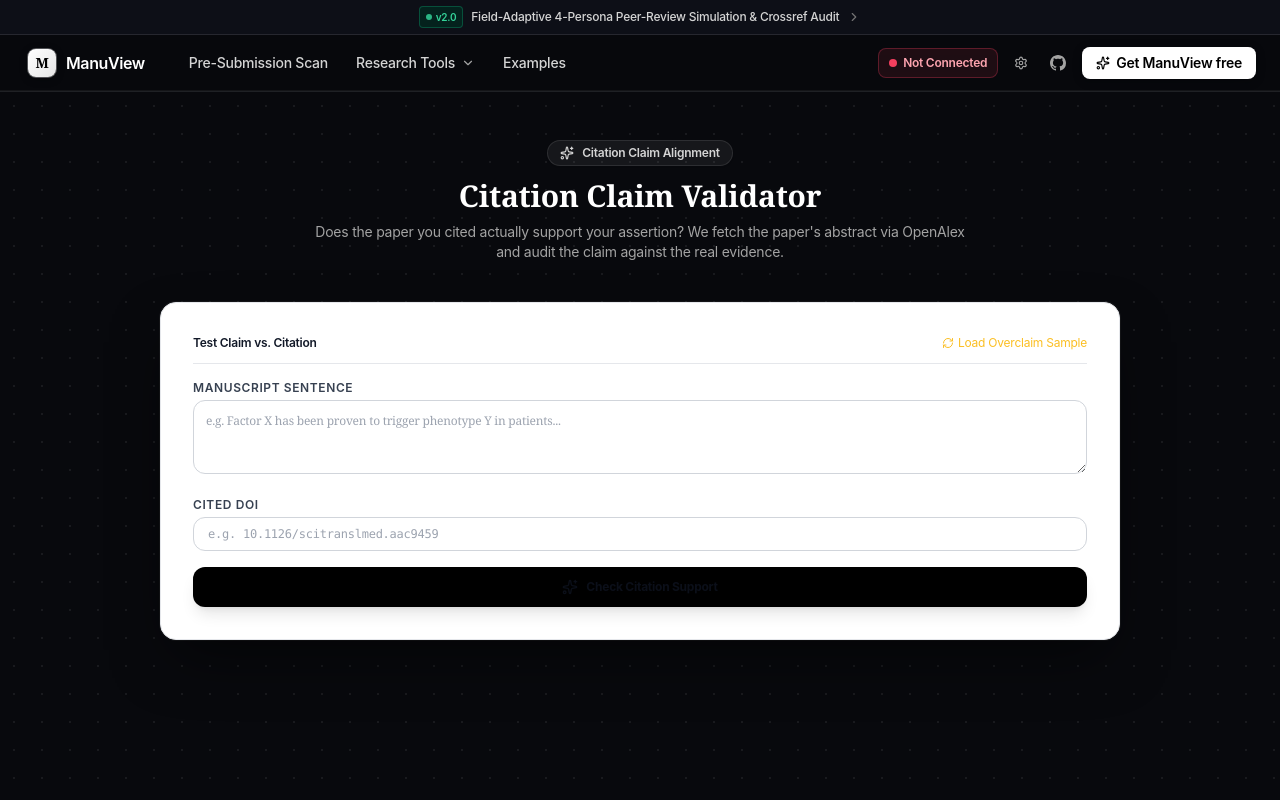
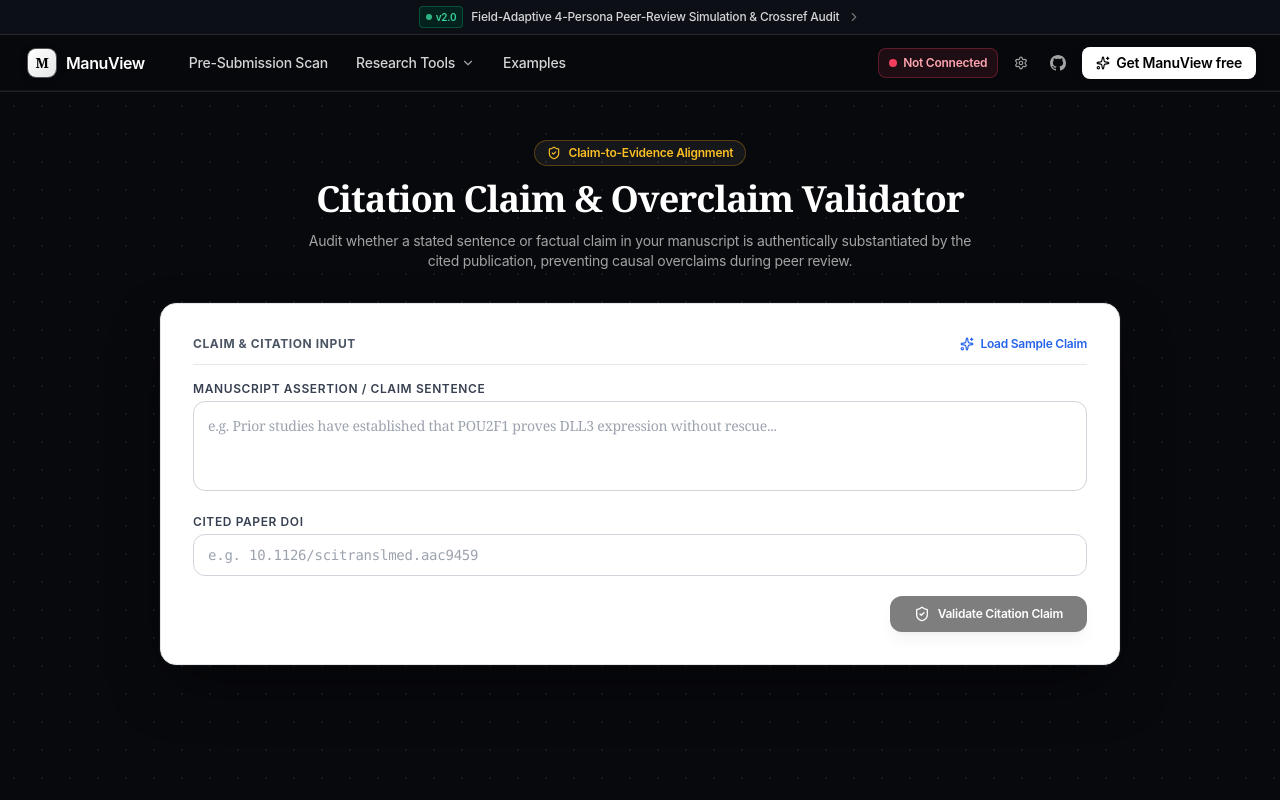
Before and after one commit to khatiwada-bishal/manuview, a Next.js app: page /tools/citation-claim in a window 1280 px wide. Shown: the top 800 px of the page. Built offline with nearby package versions, Linux system fonts and the light colour scheme; no server answers.

Commit message:
feat(tools): achieve 100% parity for Feature 6 Citation Claim & Overclaim Validator

```diff
--- a/src/app/tools/citation-claim/page.tsx
+++ b/src/app/tools/citation-claim/page.tsx
@@ -1,31 +1,43 @@
 "use client";
 
 import React, { useState } from "react";
-import { Sparkles, RefreshCw, AlertCircle, CheckCircle2, AlertTriangle, ArrowRight, ExternalLink } from "lucide-react";
+import {
+  ShieldCheck,
+  RefreshCw,
+  AlertTriangle,
+  CheckCircle2,
+  AlertCircle,
+  ExternalLink,
+  Sparkles,
+  BookOpen,
+  ArrowRight,
+  Info,
+} from "lucide-react";
 
 export default function CitationClaimPage() {
   const [sentence, setSentence] = useState("");
   const [doi, setDoi] = useState("");
   const [loading, setLoading] = useState(false);
   const [result, setResult] = useState<{
-    paperTitle?: string;
-    publicationYear?: number;
-    verdict: 'supported' | 'partially_supported' | 'not_supported' | 'unable_to_verify';
-    explanation?: string;
+    verdict: "supported" | "partially_supported" | "not_supported" | "unable_to_verify";
+    paperTitle: string;
+    explanation: string;
     suggestedRewrite?: string;
     details?: string;
   } | null>(null);
   const [error, setError] = useState<string | null>(null);
 
   const handleSample = () => {
-    setSentence("Targeting POU2F1 has been demonstrated in clinical trials to completely cure drug-resistant small cell lung cancer.");
+    setSentence(
+      "POU2F1 is the master regulator that definitively proves DLL3 expression drives universal chemoresistance across all clinical SCLC isolates."
+    );
     setDoi("10.1126/scitranslmed.aac9459");
   };
 
   const handleSubmit = async (e: React.FormEvent) => {
     e.preventDefault();
-    if (!sentence || !doi) {
-      setError("Please provide both the manuscript sentence and the cited DOI.");
+    if (!sentence.trim() || !doi.trim()) {
+      setError("Both the manuscript assertion and cited DOI are required.");
       return;
     }
 
@@ -49,7 +61,7 @@
       if (!res.ok) throw new Error(data.error);
       setResult(data);
     } catch (err: any) {
-      setError(err.message || "Failed to verify citation claim.");
+      setError(err.message || "Failed to validate citation claim.");
     } finally {
       setLoading(false);
     }
@@ -57,117 +69,150 @@
 
   return (
     <div className="min-h-screen bg-[#08090D] text-white py-12 aura-bg-gradient aura-grid-pattern">
-      <div className="mx-auto max-w-5xl px-4 sm:px-6 lg:px-8">
-        <div className="mb-10 text-center max-w-2xl mx-auto">
-          <div className="inline-flex items-center gap-2 px-3 py-1 rounded-full text-xs font-semibold bg-white/[0.06] text-neutral-300 border border-white/10 shadow-sm mb-3">
-            <Sparkles className="w-3.5 h-3.5" />
-            Citation Claim Alignment
+      <div className="mx-auto max-w-5xl px-4 sm:px-6 lg:px-8 space-y-8">
+        {/* Header */}
+        <div className="mb-8 text-center max-w-2xl mx-auto space-y-3">
+          <div className="inline-flex items-center gap-2 px-3 py-1 rounded-full text-xs font-semibold bg-white/[0.06] text-amber-400 border border-amber-500/30 shadow-xs">
+            <ShieldCheck className="w-3.5 h-3.5" />
+            <span>Claim-to-Evidence Alignment</span>
           </div>
-          <h1 className="text-3xl font-serif font-bold text-white mb-2">
-            Citation Claim Validator
+          <h1 className="text-3xl sm:text-4xl font-serif font-bold text-white tracking-tight">
+            Citation Claim &amp; Overclaim Validator
           </h1>
           <p className="text-neutral-400 text-xs sm:text-sm leading-relaxed">
-            Does the paper you cited actually support your assertion? We fetch the paper&apos;s abstract via OpenAlex and audit the claim against the real evidence.
+            Audit whether a stated sentence or factual claim in your manuscript is authentically substantiated by the cited publication, preventing causal overclaims during peer review.
           </p>
         </div>
 
-        <div className="aura-paper-sheet rounded-2xl p-6 sm:p-8 shadow-2xl mb-10 text-[#111827]">
+        {/* Input Form Card */}
+        <div className="aura-paper-sheet rounded-2xl p-6 sm:p-8 shadow-2xl text-[#111827]">
           <div className="flex items-center justify-between border-b border-[#E5E7EB] pb-3 mb-4">
-            <span className="text-xs font-semibold text-[#111827]">Test Claim vs. Citation</span>
+            <span className="text-xs font-bold uppercase tracking-wider text-[#4B5563]">
+              Claim &amp; Citation Input
+            </span>
             <button
               type="button"
               onClick={handleSample}
-              className="text-xs text-amber-400 hover:underline flex items-center gap-1"
+              className="text-xs font-semibold text-blue-600 hover:text-blue-700 hover:underline flex items-center gap-1.5 cursor-pointer"
             >
-              <RefreshCw className="w-3 h-3" /> Load Overclaim Sample
+              <Sparkles className="w-3.5 h-3.5" />
+              <span>Load Sample Claim</span>
             </button>
           </div>
 
           <form onSubmit={handleSubmit} className="space-y-4">
             <div>
               <label className="block text-xs font-semibold uppercase tracking-wider text-[#374151] mb-1">
-                Manuscript Sentence
+                Manuscript Assertion / Claim Sentence
               </label>
               <textarea
                 rows={3}
                 value={sentence}
                 onChange={(e) => setSentence(e.target.value)}
-                placeholder="e.g. Factor X has been proven to trigger phenotype Y in patients..."
-                className="w-full p-3 rounded-xl bg-white border border-[#D1D5DB] text-xs text-[#111827] focus:outline-none focus:ring-2 focus:ring-blue-500/20 focus:border-amber-500 font-serif"
+                placeholder="e.g. Prior studies have established that POU2F1 proves DLL3 expression without rescue..."
+                className="w-full p-3.5 rounded-xl bg-white border border-[#D1D5DB] text-xs sm:text-sm text-[#111827] focus:outline-none focus:ring-2 focus:ring-blue-500/20 focus:border-blue-500 font-serif resize-none"
               />
             </div>
 
             <div>
               <label className="block text-xs font-semibold uppercase tracking-wider text-[#374151] mb-1">
-                Cited DOI
+                Cited Paper DOI
               </label>
               <input
                 type="text"
                 value={doi}
                 onChange={(e) => setDoi(e.target.value)}
                 placeholder="e.g. 10.1126/scitranslmed.aac9459"
-                className="w-full px-3.5 py-2 rounded-xl bg-white border border-[#D1D5DB] text-xs text-[#111827] focus:outline-none focus:ring-2 focus:ring-blue-500/20 focus:border-amber-500 font-mono"
+                className="w-full px-3.5 py-2.5 rounded-xl bg-white border border-[#D1D5DB] text-xs sm:text-sm text-[#111827] focus:outline-none focus:ring-2 focus:ring-blue-500/20 focus:border-blue-500 font-mono"
               />
             </div>
 
             {error && (
-              <div className="p-3 rounded-xl bg-rose-950/40 border border-rose-800/60 text-rose-300 text-xs flex items-center gap-2">
+              <div className="p-3 rounded-xl bg-red-50 text-red-700 border border-red-200 text-xs flex items-center gap-2">
                 <AlertCircle className="w-4 h-4 flex-shrink-0" />
                 <span>{error}</span>
               </div>
             )}
 
+            <div className="flex justify-end pt-1">
               <button
                 type="submit"
-              disabled={loading}
-              className="w-full py-3 rounded-xl bg-black hover:bg-neutral-800 disabled:opacity-50 text-slate-950 font-bold text-xs shadow-lg transition flex items-center justify-center gap-2"
+                disabled={loading || !sentence.trim() || !doi.trim()}
+                className="w-full sm:w-auto px-6 py-2.5 rounded-xl bg-black hover:bg-neutral-800 disabled:opacity-50 text-white font-semibold text-xs shadow-lg transition flex items-center justify-center gap-2 cursor-pointer"
               >
                 {loading ? (
                   <>
-                  <RefreshCw className="w-4 h-4 animate-spin text-slate-950" />
-                  <span>Auditing Abstract &amp; Claim...</span>
+                    <RefreshCw className="w-4 h-4 animate-spin text-white" />
+                    <span>Evaluating Cited Evidence...</span>
                   </>
                 ) : (
                   <>
-                  <Sparkles className="w-4 h-4" />
-                  <span>Check Citation Support</span>
+                    <ShieldCheck className="w-4 h-4" />
+                    <span>Validate Citation Claim</span>
                   </>
                 )}
               </button>
+            </div>
           </form>
         </div>
 
+        {/* Validation Results */}
         {result && (
-          <div className="p-6 rounded-2xl bg-slate-900/60 border border-slate-800 space-y-4">
-            <div className="flex items-center justify-between border-b border-[#E5E7EB] pb-3">
-              <div>
-                <span className="text-xs text-[#6B7280]">Cited Paper:</span>
-                <h4 className="text-sm font-semibold text-white">{result.paperTitle || doi}</h4>
-              </div>
-              <span className={`px-3 py-1 rounded-full text-xs font-bold ${
-                result.verdict === 'supported' ? 'bg-emerald-500/20 text-emerald-300 border border-emerald-500/30' :
-                result.verdict === 'partially_supported' ? 'bg-amber-500/20 text-amber-300 border border-amber-500/30' :
-                'bg-rose-500/20 text-rose-300 border border-rose-500/30'
-              }`}>
-                {result.verdict === 'supported' ? 'Fully Supported' :
-                 result.verdict === 'partially_supported' ? 'Partially Supported' :
-                 'Overclaim / Not Supported'}
+          <div className="space-y-4 p-6 sm:p-7 rounded-2xl bg-slate-900/60 border border-slate-800 shadow-xl animate-fade-in">
+            <div className="flex items-center justify-between pb-3 border-b border-slate-800">
+              <span className="text-xs font-bold text-slate-400 uppercase tracking-wider">
+                Audit Verdict
               </span>
+              {result.verdict === "supported" ? (
+                <span className="inline-flex items-center gap-1.5 px-3 py-1 rounded-full text-xs font-bold bg-emerald-500/20 text-emerald-300 border border-emerald-500/40">
+                  <CheckCircle2 className="w-3.5 h-3.5" />
+                  SUBSTANTIATED BY EVIDENCE
+                </span>
+              ) : result.verdict === "partially_supported" ? (
+                <span className="inline-flex items-center gap-1.5 px-3 py-1 rounded-full text-xs font-bold bg-amber-500/20 text-amber-300 border border-amber-500/40">
+                  <AlertTriangle className="w-3.5 h-3.5" />
+                  PARTIAL SUPPORT (OVERCLAIM RISK)
+                </span>
+              ) : result.verdict === "not_supported" ? (
+                <span className="inline-flex items-center gap-1.5 px-3 py-1 rounded-full text-xs font-bold bg-rose-500/20 text-rose-300 border border-rose-500/40">
+                  <AlertCircle className="w-3.5 h-3.5" />
+                  UNSUBSTANTIATED / MISATTRIBUTED
+                </span>
+              ) : (
+                <span className="inline-flex items-center gap-1.5 px-3 py-1 rounded-full text-xs font-bold bg-slate-800 text-slate-300 border border-slate-700">
+                  <Info className="w-3.5 h-3.5" />
+                  UNABLE TO VERIFY
+                </span>
+              )}
             </div>
 
+            <div>
+              <div className="text-xs text-slate-400 font-medium">Cited Target Publication:</div>
+              <div className="text-base font-bold text-white mt-0.5">{result.paperTitle || doi}</div>
+            </div>
+
+            {result.details && (
+              <div className="p-3.5 rounded-xl bg-amber-950/20 border border-amber-800/40 text-xs text-amber-300 flex items-start gap-2">
+                <Info className="w-4 h-4 shrink-0 mt-0.5 text-amber-400" />
+                <span>{result.details}</span>
+              </div>
+            )}
+
             {result.explanation && (
-              <p className="text-xs text-slate-300 leading-relaxed">
-                {result.explanation}
-              </p>
+              <div className="p-4 rounded-xl bg-slate-950/70 border border-slate-800 space-y-1.5">
+                <div className="text-xs font-bold text-slate-300">Scientific Rationale:</div>
+                <p className="text-xs text-slate-400 leading-relaxed font-light">{result.explanation}</p>
+              </div>
             )}
 
             {result.suggestedRewrite && (
-              <div className="p-4 rounded-xl bg-emerald-950/30 border border-emerald-900/60">
-                <span className="text-[11px] font-semibold text-emerald-400 block mb-1">
-                  Evidence-Calibrated Rewrite Suggestion:
-                </span>
-                <p className="text-xs text-emerald-200 font-serif italic">
-                  &quot;{result.suggestedRewrite}&quot;
+              <div className="p-4 rounded-xl bg-emerald-950/30 border border-emerald-800/60 space-y-2">
+                <div className="flex items-center gap-1.5 text-xs font-bold text-emerald-300">
+                  <Sparkles className="w-3.5 h-3.5 text-emerald-400" />
+                  <span>Calibrated Academic Rephrasing:</span>
+                </div>
+                <p className="text-xs text-emerald-200 font-medium leading-relaxed italic font-serif">
+                  &ldquo;{result.suggestedRewrite}&rdquo;
                 </p>
               </div>
             )}
```
Lines whose indentation alone changed are shown as unchanged.
